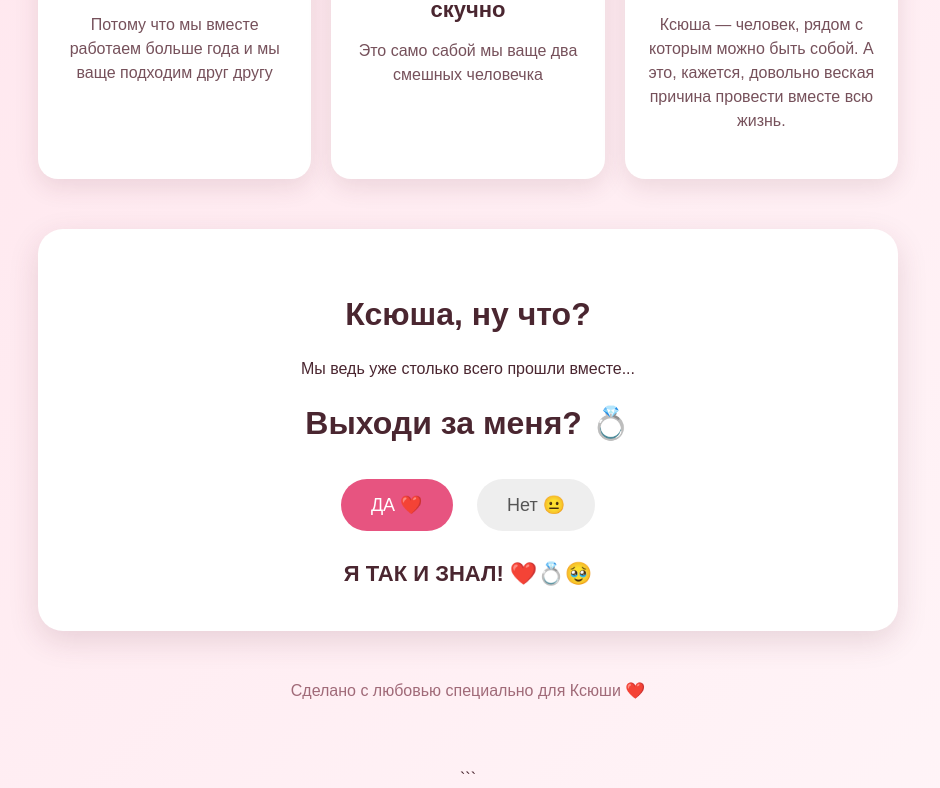
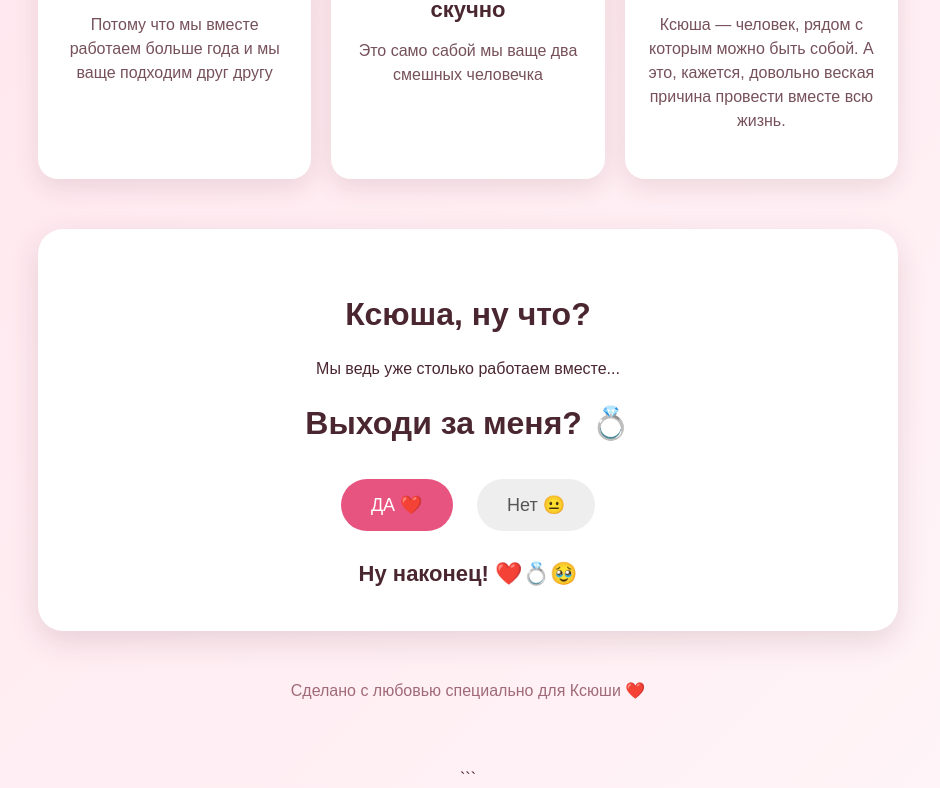
Before and after one commit to mfndevilr/ksusasite, a plain HTML site: page index.html in a window 1280 px wide. Both pictures are taken after a click on the button "ДА ❤️". Shown: the part 487-1275 px from the top of the page, without its empty margins (172-1112 px from the left). Drawn offline with Linux system fonts and the light colour scheme.

Commit message:
Update index.html

```diff
--- a/index.html
+++ b/index.html
@@ -176,7 +176,7 @@
         <h2>Ксюша, ну что?</h2>
 
         <p>
-            Мы ведь уже столько всего прошли вместе...
+            Мы ведь уже столько работаем вместе...
         </p>
 
         <h2>Выходи за меня? 💍</h2>
@@ -202,12 +202,12 @@
 <script>
     function yesAnswer() {
         document.getElementById("answer").innerHTML =
-            "Я ТАК И ЗНАЛ! ❤️💍🥹";
+            "Ну наконец! ❤️💍🥹";
     }
 
     function noAnswer() {
         document.getElementById("answer").innerHTML =
-            "Такого варианта в техническом задании не было 😌❤️";
+            "Да блин опять 😌❤️";
     }
 </script>
 
```
